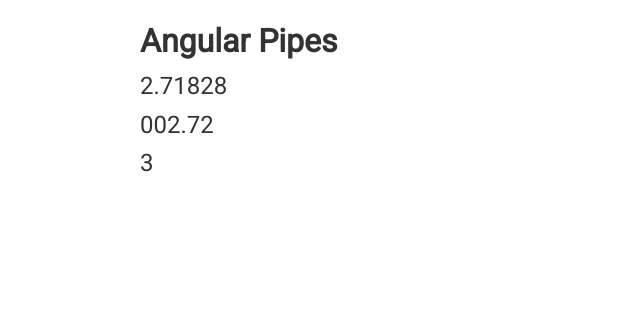
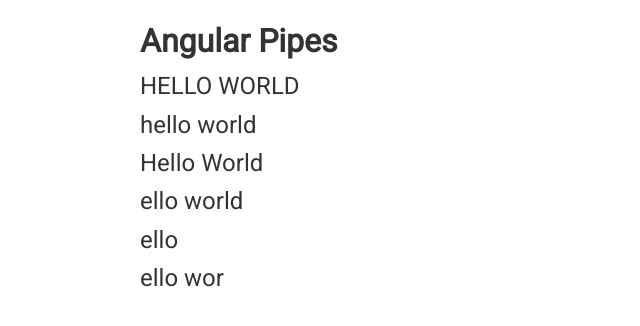
Before and after one commit to Manuilenkoart/training, an Angular app: page / in a window 1280 px wide. Shown: the top 326 px of the page, without its empty margins (0-640 px from the left). Built offline with nearby package versions, Linux system fonts and the light colour scheme.

Commit message:
пайпы для строк

```diff
--- a/src/app/app.component.html
+++ b/src/app/app.component.html
@@ -1,14 +1,13 @@
 <div class="container">
   <h1>Angular Pipes</h1>
 
-  <p>
-    {{e | number: '1.1-5'}}
-  </p>
-  <p>
-    {{e | number: '3.1-2'}}
-  </p>
-  <p>
-<!--    округление в большую сторону-->
-    {{e | number: '1.0-0'}}
-  </p>
+  <p>{{str | uppercase}}</p>
+  <p>{{str | uppercase | lowercase}}</p>
+  <p>{{str | uppercase | lowercase | titlecase}}</p>
+
+  <p>{{str | slice:1}}</p>
+  <p>{{str | slice:1:5}}</p>
+  <p>{{str | slice:1:-2}}</p>
+  <!-- -2 срезает 2 символа с конца-->
+
 </div>
--- a/src/app/app.component.ts
+++ b/src/app/app.component.ts
@@ -6,5 +6,5 @@
   styleUrls: ['./app.component.scss']
 })
 export class AppComponent {
-  e: number = Math.E
+  str = 'hello world'
 }
```
